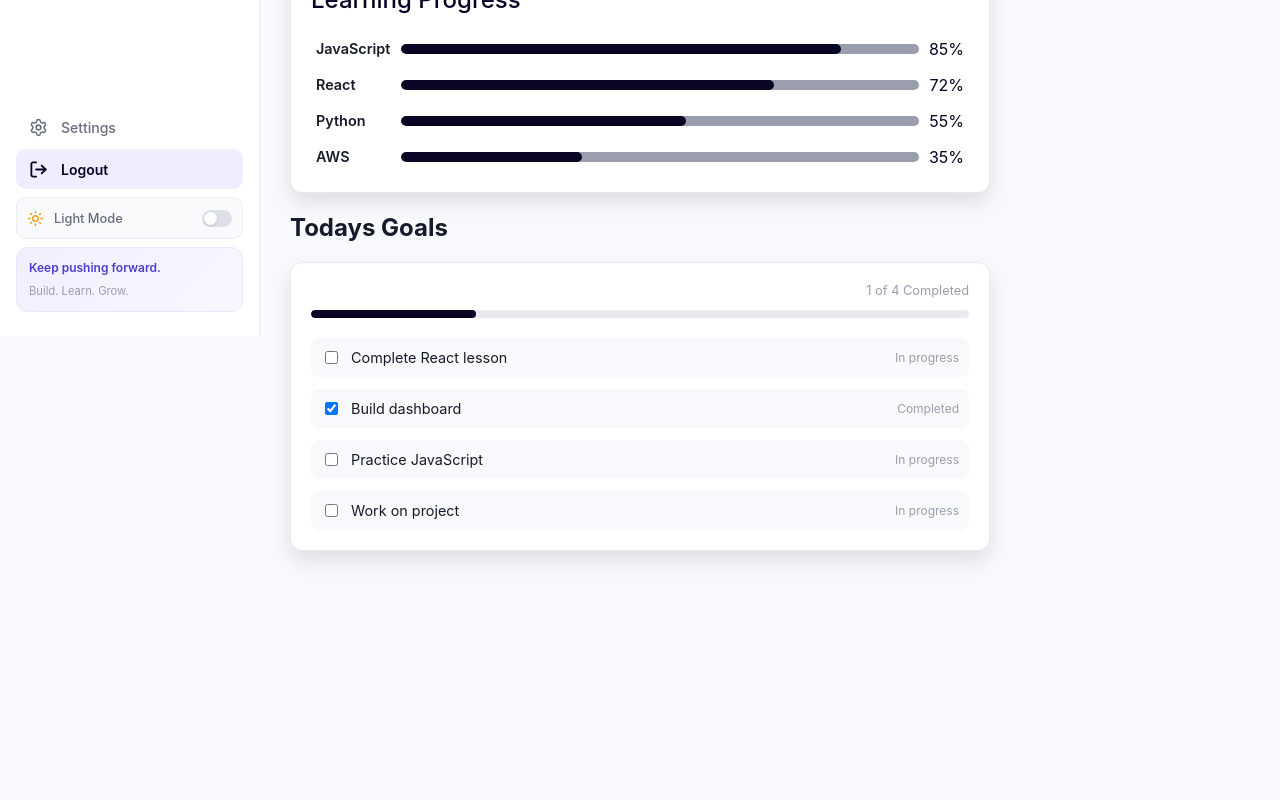
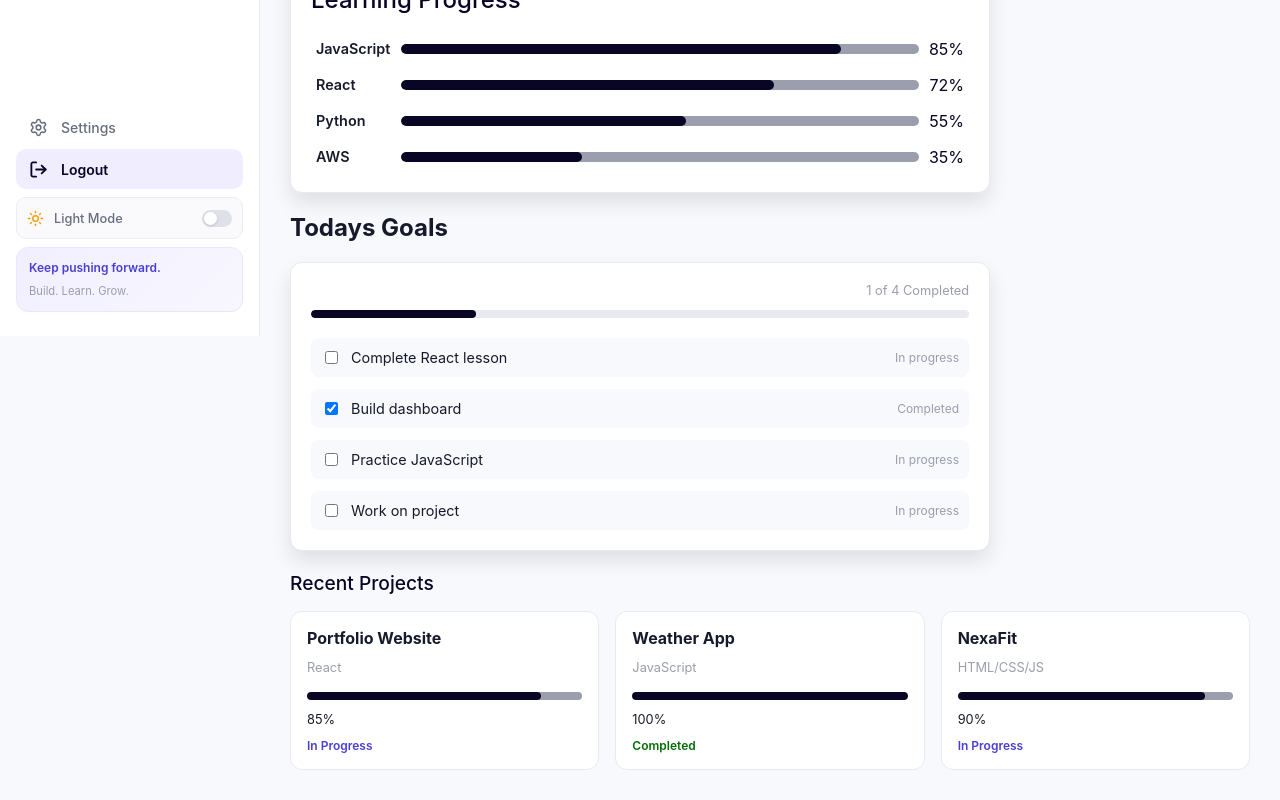
Before and after one commit to nathnaelashenafi/devflow, a React (Vite) app: page / in a window 1280 px wide. Shown: the part 464-1264 px from the top of the page. Before the commit the page ends 1045 px from the top, so only its background shows below. Built offline with nearby package versions, Linux system fonts and the light colour scheme.

Commit message:
added project progress section into the dashboard

```diff
--- /dev/null
+++ b/src/components/ProjectCard.jsx
@@ -0,0 +1,22 @@
+export function ProjectCard({ title, technology, percentage, status }) {
+  return (
+    <div className="project-card">
+      <h3>{title}</h3>
+      <span className="project-technology">{technology}</span>
+      <div className="project-progress">
+        <div
+          className="progress-fill"
+          style={{ width: `${percentage}%` }}
+        ></div>
+      </div>
+      <span className="project-percent">{percentage}%</span>
+      <span
+        className={`project-status ${
+          status === "Completed" ? "proj-completed" : "proj-inprogress"
+        }`}
+      >
+        {status}
+      </span>
+    </div>
+  );
+}
--- a/src/index.css
+++ b/src/index.css
@@ -511,6 +511,62 @@ main {
   font-size: 0.75rem;
 }
 
+/* Project Component section */
+.projects-section {
+  width: 100%;
+  margin-top: 20px;
+}
+.projects-section h2 {
+  color: var(--primary);
+  font-size: 1.2rem;
+  font-weight: 500;
+}
+.projects-grid {
+  display: grid;
+  grid-template-columns: repeat(3, 1fr);
+  gap: 16px;
+}
+.project-card {
+  padding: 16px;
+  background: var(--surface);
+  border: 1px solid var(--border);
+  border-radius: 12px;
+}
+.project-card h3 {
+  margin: 0 0 8px;
+  color: var(--text-primary);
+  font-size: 1rem;
+}
+.project-technology {
+  color: var(--text-muted);
+  font-size: 0.8rem;
+}
+.project-progress {
+  width: 100%;
+  height: 8px;
+  margin: 16px 0 8px;
+  background: var(--border);
+  border-radius: 50px;
+  overflow: hidden;
+  background: var(--text-muted);
+}
+.project-percent {
+  color: var(--text-primary);
+  font-size: 0.8rem;
+}
+.project-status {
+  display: block;
+  margin-top: 10px;
+  font-size: 0.75rem;
+  font-weight: 600;
+}
+.proj-completed {
+  color: rgb(4, 109, 4);
+}
+.proj-inprogress {
+  color: #4b3fd1;
+}
+
 /* Responsiveness section */
 @media (max-width: 768px) {
   .main-content {
@@ -546,9 +602,14 @@ main {
   .stats-grid {
     grid-template-columns: repeat(2, 1fr);
   }
+
+  /* projects grid */
+  .projects-grid {
+    grid-template-columns: repeat(2, 1fr);
+  }
 }
 
-@media (max-width: 500px) {
+@media (max-width: 480px) {
   .topbar-search {
     width: auto;
     flex: 1;
@@ -567,4 +628,8 @@ main {
   .stats-grid {
     grid-template-columns: 1fr;
   }
+  /* projects grid */
+  .projects-grid {
+    grid-template-columns: 1fr;
+  }
 }
--- a/src/pages/Dashboard.jsx
+++ b/src/pages/Dashboard.jsx
@@ -1,4 +1,5 @@
 import { Goal } from "../components/Goal";
+import { ProjectCard } from "../components/ProjectCard";
 import { ProgressBar } from "../components/ProgressBar";
 import { StatCard } from "../components/StatCard";
 import { BookOpen, Flame, FolderKanban, Zap } from "lucide-react";
@@ -56,6 +57,31 @@ export function Dashboard() {
       percentage: 35,
     },
   ];
+
+  const projects = [
+    {
+      id: 1,
+      title: "Portfolio Website",
+      technology: "React",
+      percentage: 85,
+      status: "In Progress",
+    },
+    {
+      id: 2,
+      title: "Weather App",
+      technology: "JavaScript",
+      percentage: 100,
+      status: "Completed",
+    },
+    {
+      id: 3,
+      title: "NexaFit",
+      technology: "HTML/CSS/JS",
+      percentage: 90,
+      status: "In Progress",
+    },
+  ];
+
   return (
     <div className="dashboard">
       <h1>Good morning, Nathnael 👋</h1>
@@ -91,6 +117,22 @@ export function Dashboard() {
         <h2 className="goals-section-title">Todays Goals</h2>
         <Goal />
       </div>
+      <div className="projects-section">
+        <h2>Recent Projects</h2>
+        <div className="projects-grid">
+          {projects.map((project) => {
+            return (
+              <ProjectCard
+                key={project.id}
+                title={project.title}
+                technology={project.technology}
+                percentage={project.percentage}
+                status={project.status}
+              />
+            );
+          })}
+        </div>
+      </div>
     </div>
   );
 }
```
